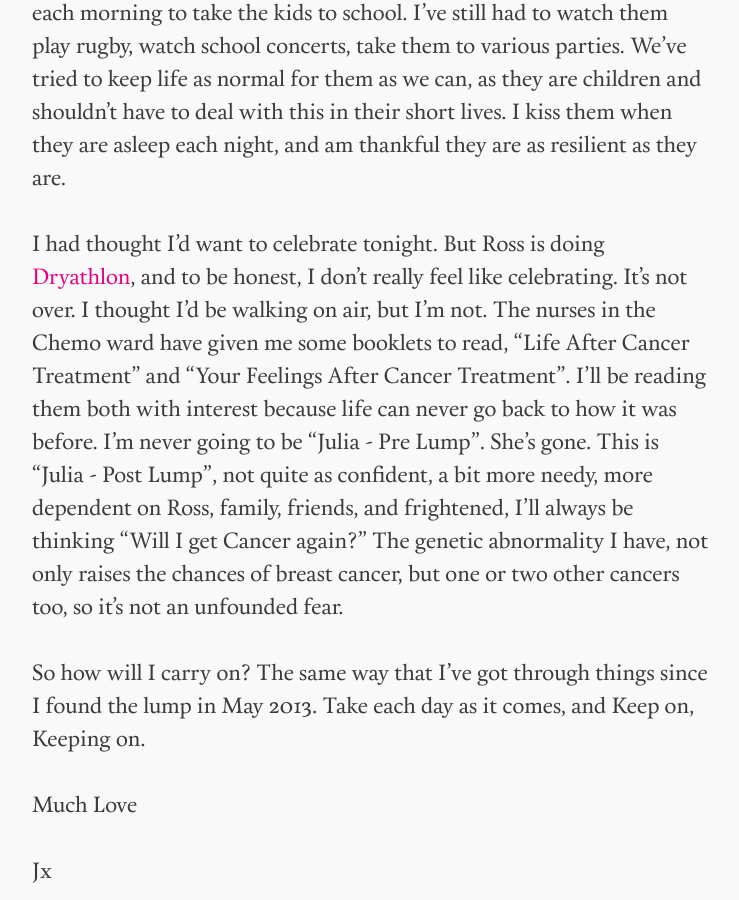
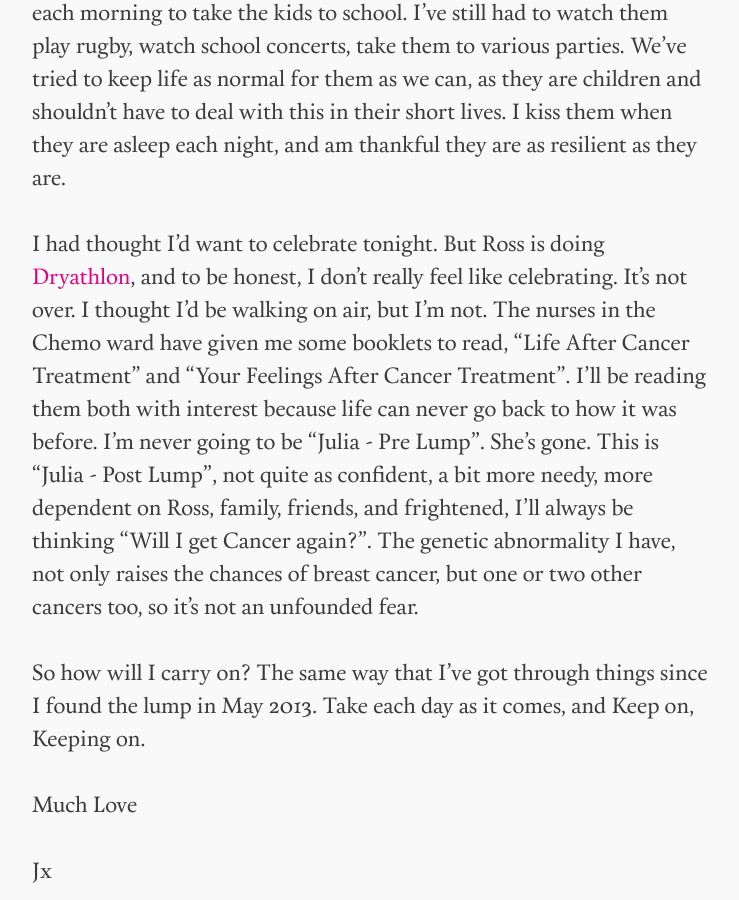
Before and after one commit to rozza/biglump, a Jekyll site: the page built from _posts/2015-01-08-big-day.md, in a window 1280 px wide and 900 px high, scrolled down 1632 px. Shown: the whole window, without its empty margins (268-1007 px from the left). Built offline with Jekyll 4.4.1, drawn with Linux system fonts in a browser that asks for light colours; comment, search, counter and statistics services are not loaded.

Commit message:
Typo changes

```diff
--- a/_posts/2015-01-08-big-day.md
+++ b/_posts/2015-01-08-big-day.md
@@ -19,7 +19,7 @@ Forty minutes later, the Herceptin was in, the saline flush had been done, and I
 
 As I mentioned, there's been mixed emotions.  I'm obviously feeling delighted to no longer need to have chemicals pumped into me every three weeks.  But I'm also feeling a bit teary.  I've spent 15 months dealing with very scary treatments since I was diagnosed in October 2013, but also not dealing with them as I've just been concentrating on turning to each appoint when I'm told to.  At some point I'm going to have to face up to the fact that "I have had Cancer".  Despite losing my hair, my boobs, being ridiculously tired, it's still quite hard to understand that this has all happened to me as life has gone on.  I've still had to get up each morning to take the kids to school.  I've still had to watch them play rugby, watch school concerts, take them to various parties.  We've tried to keep life as normal for them as we can, as they are children and shouldn't have to deal with this in their short lives.  I kiss them when they are asleep each night, and am thankful they are as resilient as they are.
 
-I had thought I'd want to celebrate tonight.  But Ross is doing [Dryathlon](https://www.justgiving.com/Ross-dryathlete2015/),   and to be honest, I don't really feel like celebrating.  It's not over.  I thought I'd be walking on air, but I'm not.  The nurses in the Chemo ward have given me some booklets to read, "Life After Cancer Treatment" and "Your Feelings After Cancer Treatment".  I'll be reading them both with interest because life can never go back to how it was before.  I'm never going to be "Julia - Pre Lump".  She's gone.  This is "Julia - Post Lump", not quite as confident, a bit more needy, more dependent on Ross, family, friends, and frightened,  I'll always be thinking "Will I get Cancer again?"  The genetic abnormality I have, not only raises the chances of breast cancer, but one or two other cancers too, so it's not an unfounded fear.
+I had thought I'd want to celebrate tonight.  But Ross is doing [Dryathlon](https://www.justgiving.com/Ross-dryathlete2015/),   and to be honest, I don't really feel like celebrating.  It's not over.  I thought I'd be walking on air, but I'm not.  The nurses in the Chemo ward have given me some booklets to read, "Life After Cancer Treatment" and "Your Feelings After Cancer Treatment".  I'll be reading them both with interest because life can never go back to how it was before.  I'm never going to be "Julia - Pre Lump".  She's gone.  This is "Julia - Post Lump", not quite as confident, a bit more needy, more dependent on Ross, family, friends, and frightened,  I'll always be thinking "Will I get Cancer again?".  The genetic abnormality I have, not only raises the chances of breast cancer, but one or two other cancers too, so it's not an unfounded fear.
 
 So how will I carry on?  The same way that I've got through things since I found the lump in May 2013.  Take each day as it comes, and Keep on, Keeping on.
 
```
